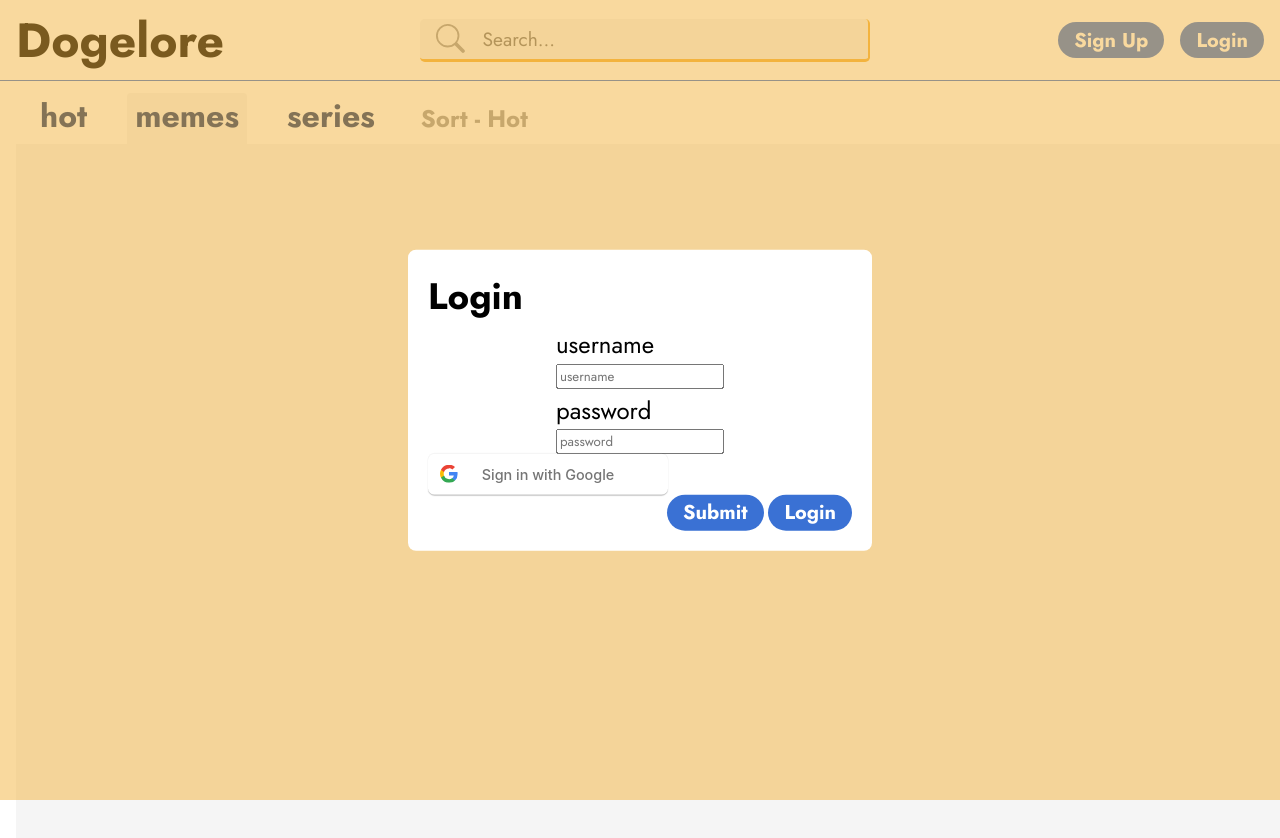
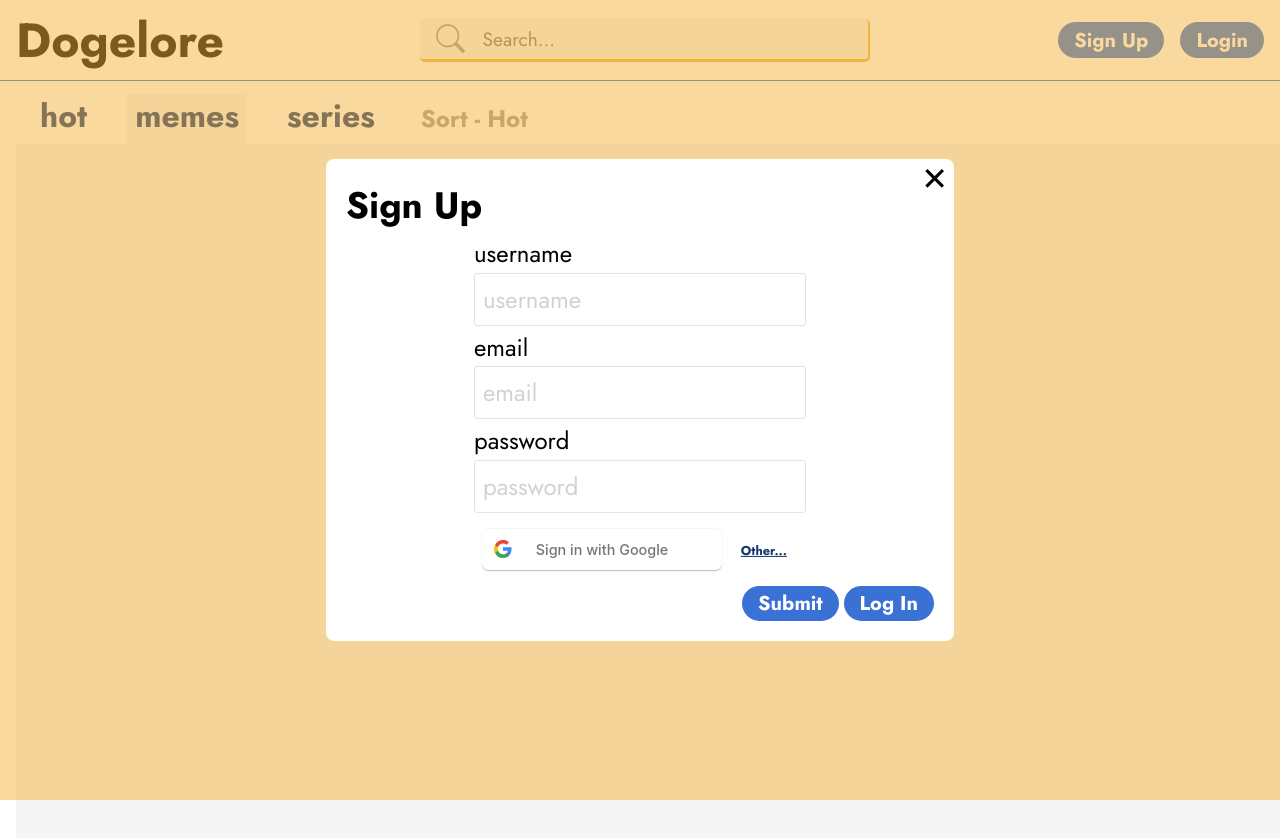
Before and after one commit to speckeyeam/dogelore, a SvelteKit app: page / in a window 1280 px wide. Both pictures are taken after a click on the button "Sign Up". Shown: the top 838 px of the page. Built offline with nearby package versions, Linux system fonts and the light colour scheme; no server answers.

Commit message:
feat: finished sign in / log in ui

```diff
--- a/src/routes/+page.svelte
+++ b/src/routes/+page.svelte
@@ -11,7 +11,7 @@
     signUp: Boolean,
     logIn: Boolean,
     otherMethods: Boolean = false;
-
+  let popupValue: String;
   let menu: Boolean[] = [false, true, false];
   const toggleMenu = async (section: string) => {
     switch (section) {
@@ -67,8 +67,30 @@
     }
   };
 
-  const togglePopupMenu = async (dd: any) => {
-    popupMenu = !popupMenu;
+  const togglePopupMenu = async (pu: any) => {
+    if (typeof pu == "string") {
+      popupMenu = true;
+      switch (pu) {
+        case "Sign Up": {
+          signUp = true;
+          logIn = otherMethods = false;
+          break;
+        }
+        case "Log In": {
+          logIn = true;
+          signUp = otherMethods = false;
+          break;
+        }
+        case "Other": {
+          otherMethods = true;
+          logIn = signUp = false;
+          break;
+        }
+      }
+      popupValue = pu;
+    } else {
+      popupMenu = false;
+    }
   };
   let y: any;
   export let data;
@@ -114,11 +136,11 @@
 
     <ul class="nav-links">
       <button
-        on:click={() => togglePopupMenu("SignUp")}
+        on:click={() => togglePopupMenu("Sign Up")}
         class="nav-right nav-button">Sign Up</button
       >
       <button
-        on:click={() => togglePopupMenu("Login")}
+        on:click={() => togglePopupMenu("Log In")}
         class="nav-right nav-button">Login</button
       >
 
@@ -126,20 +148,90 @@
         <button class="popup-background" on:click={togglePopupMenu} />
         <div class="popup-menu" id="popupMenu">
           <div class="popup-div">
-            <h1 class="popup-title">Login</h1>
-            <h2 class="popup-input-tag">username</h2>
+            <button on:click={togglePopupMenu} class="popup-close"
+              >&#x2715</button
+            >
+            <h1 class="popup-title">{popupValue}</h1>
+            {#if logIn}
+              <h2 class="popup-input-tag">email</h2>
 
-            <input class="popup-input" placeholder="username" />
+              <input class="popup-input" placeholder="email" />
               <h2 class="popup-input-tag">password</h2>
               <input class="popup-input" placeholder="password" />
-
-            <button type="button" class="google-sign-in-button">
+              <div class="google-sign-in-other-div">
+                <button
+                  on:click={() => signIn("google")}
+                  type="button"
+                  class="google-sign-in-button"
+                >
                   Sign in with Google
                 </button>
+                <button
+                  on:click={() => togglePopupMenu("Other")}
+                  class="other-button">Other...</button
+                >
+              </div>
+
               <div class="popup-buttons">
                 <button class="nav-button popup-button">Submit</button>
-              <button class="nav-button popup-button">Login</button>
+                <button
+                  on:click={() => togglePopupMenu("Sign Up")}
+                  class="nav-button popup-button">Sign Up</button
+                >
               </div>
+            {/if}
+            {#if signUp}
+              <h2 class="popup-input-tag">username</h2>
+              <input class="popup-input" placeholder="username" />
+              <h2 class="popup-input-tag">email</h2>
+              <input class="popup-input" placeholder="email" />
+              <h2 class="popup-input-tag">password</h2>
+              <input class="popup-input" placeholder="password" />
+              <div class="google-sign-in-other-div">
+                <button
+                  on:click={() => signIn("google")}
+                  type="button"
+                  class="google-sign-in-button"
+                >
+                  Sign in with Google
+                </button>
+                <button
+                  on:click={() => togglePopupMenu("Other")}
+                  class="other-button"
+                >
+                  Other...
+                </button>
+              </div>
+
+              <div class="popup-buttons">
+                <button class="nav-button popup-button">Submit</button>
+                <button
+                  on:click={() => togglePopupMenu("Log In")}
+                  class="nav-button popup-button">Log In</button
+                >
+              </div>
+            {/if}
+
+            {#if otherMethods}
+              <button
+                on:click={() => signIn("google")}
+                type="button"
+                class="google-sign-in-button other"
+              >
+                Sign in with Google
+              </button>
+              <h2 class="popup-input-tag">...</h2>
+              <div class="popup-buttons">
+                <button
+                  on:click={() => togglePopupMenu("Sign Up")}
+                  class="nav-button popup-button">Sign Up</button
+                >
+                <button
+                  on:click={() => togglePopupMenu("Log In")}
+                  class="nav-button popup-button">Log In</button
+                >
+              </div>
+            {/if}
           </div>
         </div>
       {/if}
@@ -301,6 +393,7 @@
 
   .nav-button {
     align-items: center;
+    white-space: nowrap;
     display: flex;
     background: none;
     height: fit-content;
@@ -475,6 +568,16 @@
     color: black !important;
   }
 
+  .popup-close {
+    position: absolute;
+    top: 0rem;
+    right: 0rem;
+    font-size: 2rem;
+    cursor: pointer;
+    border-radius: 50%;
+    border-style: none;
+    background-color: transparent;
+  }
   .popup-background {
     border-style: none;
     position: fixed;
@@ -509,16 +612,34 @@
     margin: 0;
   }
   .popup-input {
+    border-style: none;
+    border: 0.01rem solid;
     display: block;
     margin-right: 8rem;
     margin-left: 8rem;
+    font-size: 1.5rem;
+    padding-top: 0.5rem;
+    padding-left: 0.5rem;
+    padding-bottom: 0.5rem;
+    border-color: #e2e1e5;
+    color: black;
+    width: 20rem;
+    border-radius: 0.18rem;
   }
+  .popup-input::placeholder {
+    color: #d2d2d2;
+  }
+
+  .popup-input:focus {
+    border-color: transparent;
+  }
+
   .popup-input-tag {
     margin-top: 0.25rem;
     margin-right: 8rem;
     margin-left: 8rem;
     margin-bottom: 0.1rem;
-    font-weight: 400;
+    font-weight: 200;
     font-size: 1.5rem;
   }
   .popup-button {
@@ -527,16 +648,19 @@
     margin-left: auto;
     flex-direction: row;
     display: inline-flex;
+    margin-top: 1rem;
   }
   .popup-buttons {
     margin-left: auto;
   }
+
   .google-sign-in-button {
     width: 15rem;
     cursor: pointer;
     transition: background-color 0.3s, box-shadow 0.3s;
-
-    padding: 0.75rem 1rem 0.75rem;
+    margin-top: 1rem;
+    margin-left: 8.5rem;
+    padding: 0.75rem 0.5rem 0.75rem;
     border: none;
     border-radius: 0.4rem;
     box-shadow: 0 -1px 0 rgba(0, 0, 0, 0.04), 0 1px 1px rgba(0, 0, 0, 0.25);
@@ -551,8 +675,24 @@
     background-color: white;
     background-repeat: no-repeat;
     background-position: 12px 11px;
+    display: inline-block;
   }
-
+  .other {
+    margin-right: 8rem !important;
+    margin-left: 8rem !important;
+  }
+  .other-button {
+    font-family: "Jost", sans-serif;
+    font-weight: 700;
+    display: inline-block;
+    margin-left: 0.5rem;
+    font-size: 0.8rem;
+    color: #14336f;
+    border-style: none;
+    background-color: transparent;
+    text-decoration: underline;
+    cursor: pointer;
+  }
   .google-sign-in-button:hover {
     box-shadow: 0 -1px 0 rgba(0, 0, 0, 0.04), 0 2px 4px rgba(0, 0, 0, 0.25);
   }
```
Lines whose indentation alone changed are shown as unchanged.
